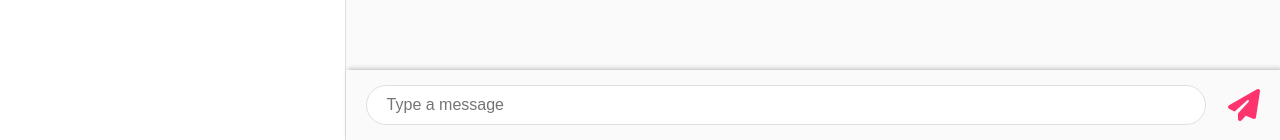
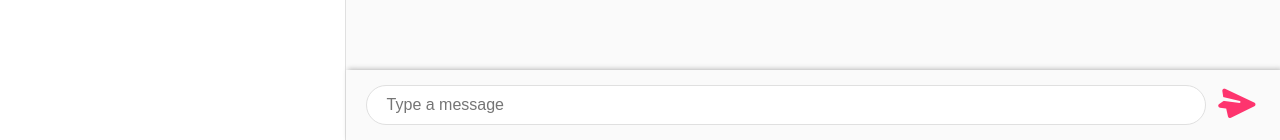
Before and after one commit to danielkanangila/web50-project2, a React (Create React App) app in the folder frontend/: page /user/messages/1 in a window 1280 px wide. Shown: the part 660-800 px from the top of the page. Built offline with nearby package versions, Linux system fonts and the light colour scheme.

Commit message:
updated send msg btn style

```diff
--- a/frontend/src/components/messages/MessageInputBox.js
+++ b/frontend/src/components/messages/MessageInputBox.js
@@ -38,7 +38,6 @@ const Wrapper = styled.div`
   box-shadow: 2px -1px 5px 0px rgba(184, 184, 184, 1);
   display: flex;
   justify-content: space-between;
-  align-items: center;
   padding: 15px 20px;
   .textarea {
     width: 94%;
@@ -54,9 +53,11 @@ const Wrapper = styled.div`
   button {
     width: fit-content;
     height: fit-content;
+    margin-right: 10px;
     .icon {
       color: ${colors.primary};
       font-size: 2rem;
+      transform: rotate(55deg);
     }
     :hover {
       .icon {
```
